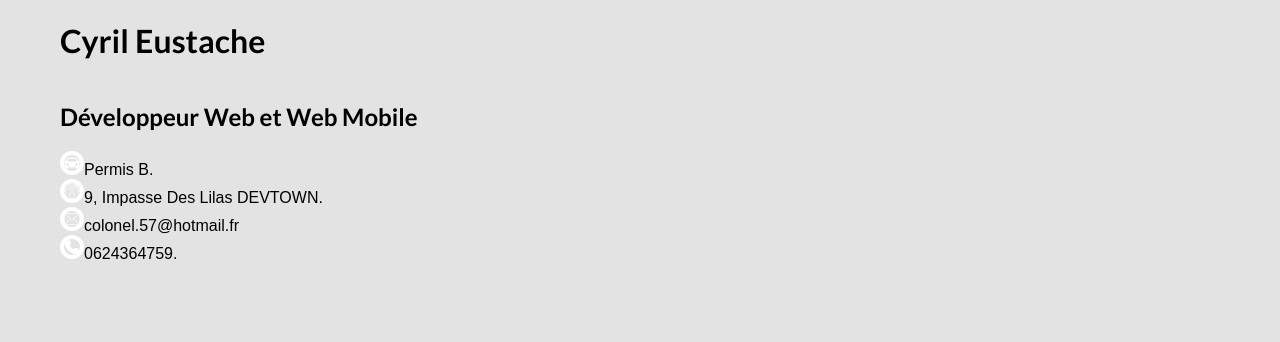
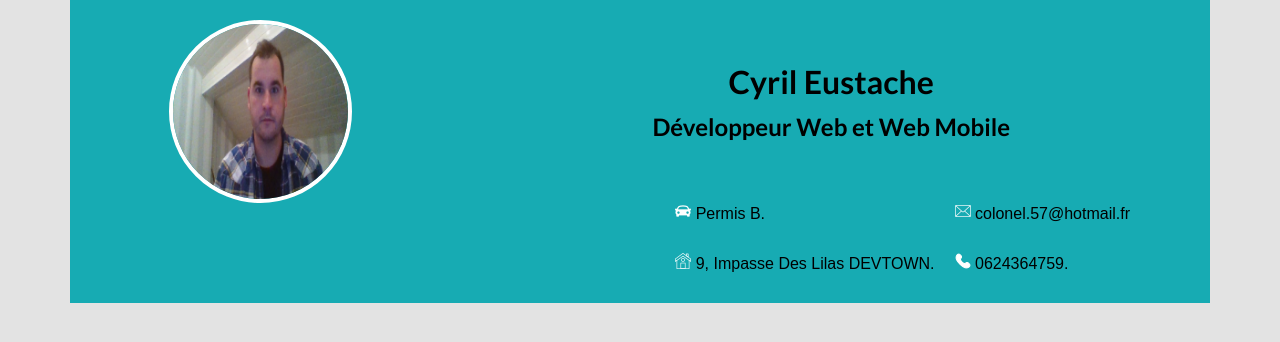
Before and after one commit to Cyril-colonel/Eustache_Cyril_Devoir_3_CV_HTML_et_CSS, a plain HTML site: page index.html in a window 1280 px wide. Drawn offline with Linux system fonts and the light colour scheme.

Commit message:
add style to header

```diff
--- a/assets/css/style.css
+++ b/assets/css/style.css
@@ -15,19 +15,47 @@ body {
     background-color: #e3e3e3;
 }
 
-img {
+#profile {
     border: solid 4px #ffffff;
     border-radius: 50%;
+    flex: none;
+    margin-top: 20px;
+    width: 175px;
+    height: 175px;
 }
 
-
-div {
+header div:first-of-type {
     display: flex;
     flex-direction: column;
-    justify-content: space-between;
-    justify-items: center;
+    margin-left: 300px;
+    margin-right: 200px;
+    align-items: center;
 }
 
-div img {
-   display: none;
+header {
+    display: flex;
+    flex-direction: row;
+    flex-wrap: wrap;
+    justify-content: right;
+    align-items: center;
+    margin: auto 10px 0px;
+    height: 20%;
+    background-color: #17abb3;
 }
+
+#logo-1 {
+    margin-right: 80px;
+    margin-left: 20px;
+}
+
+figcaption {
+    height: 40px;
+    padding-bottom: 10px;
+}
+
+h1,
+h2 {
+    height: 30px;
+    margin-top: 10px;
+    margin-bottom: 10px;
+}
--- a/index.html
+++ b/index.html
@@ -14,15 +14,19 @@
 
 <body>
   <header>
+    <img id="profile" src="./assets/image/Cyril Eustache.png" alt="Une photo de moi">
     <div>
-      <img src="./assets/image/Cyril Eustache.png" alt="Une photo de moi">
       <h1>Cyril Eustache</h1>
       <h2>Développeur Web et Web Mobile</h2>
     </div>
-    <figcaption><img src="./assets/image/voiture-de-sport.png" alt="voiture-de-sport">Permis B.</figcaption>
-    <figcaption><img src="./assets/image/001-adresse.png" alt="maison">9, Impasse Des Lilas DEVTOWN.</figcaption>
-    <figcaption><img src="./assets/image/002-enveloppe.png" alt="mail">colonel.57@hotmail.fr</figcaption>
-    <figcaption><img src="./assets/image/003-appel.png" alt="téléphone">0624364759.</figcaption>
+    <div>
+      <figcaption><img src="./assets/image/voiture-de-sport.png" alt="voiture-de-sport"> Permis B.</figcaption>
+      <figcaption><img src="./assets/image/001-adresse.png" alt="maison"> 9, Impasse Des Lilas DEVTOWN.</figcaption>
+    </div>
+    <div id="logo-1">
+      <figcaption><img src="./assets/image/002-enveloppe.png" alt="mail"> colonel.57@hotmail.fr</figcaption>
+      <figcaption><img src="./assets/image/003-appel.png" alt="téléphone"> 0624364759.</figcaption>
+    </div>
   </header>
   <main>
   </main>
```
